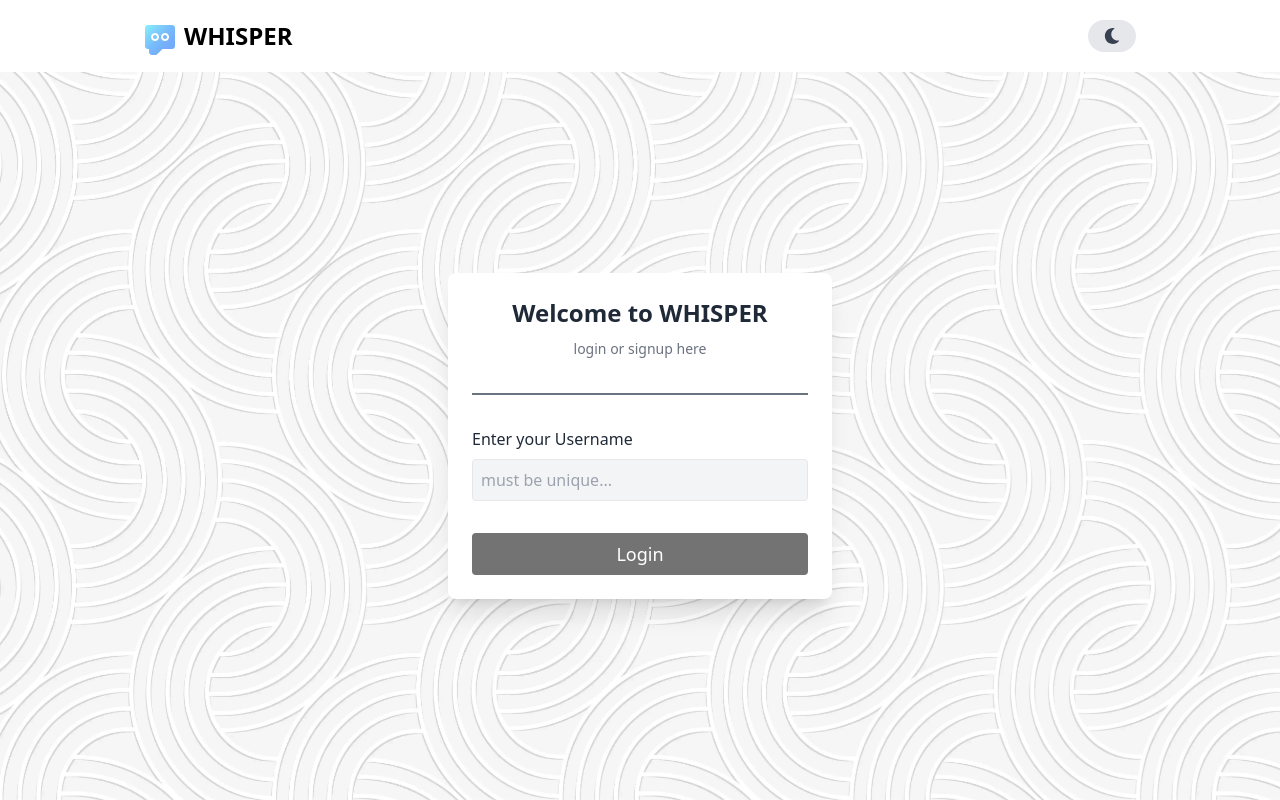
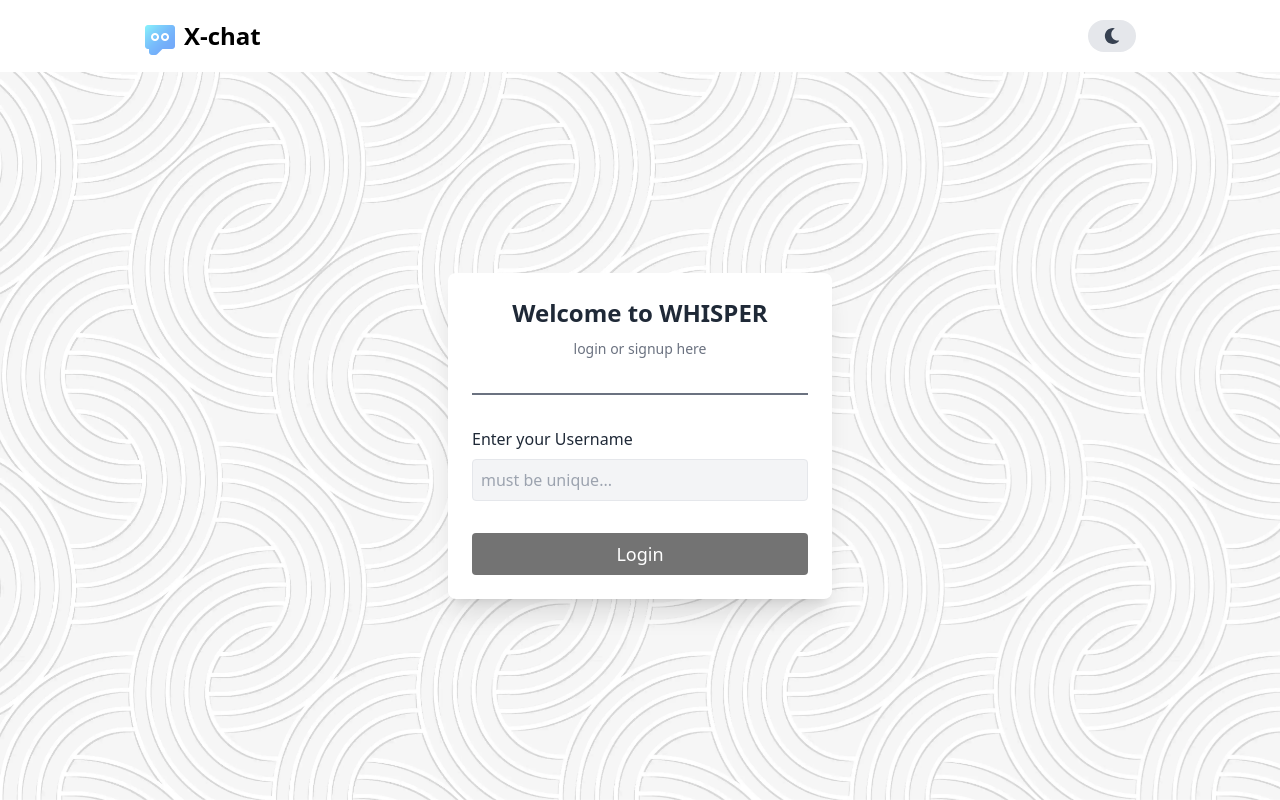
Before and after one commit to thor8126/X-chat, a React (Vite) app in the folder frontend/: page / in a window 1280 px wide. Built offline with nearby package versions, Linux system fonts and the light colour scheme; no server answers.

Commit message:
new name v2

```diff
--- a/frontend/src/components/Navbar.jsx
+++ b/frontend/src/components/Navbar.jsx
@@ -36,7 +36,7 @@ function Navbar({ user, onLogout, isDarkTheme, setIsDarkTheme }) {
               isDarkTheme ? "text-white" : "text-black"
             }`}
           >
-            WHISPER
+            X-chat
           </h1>
         </div>
 
```
